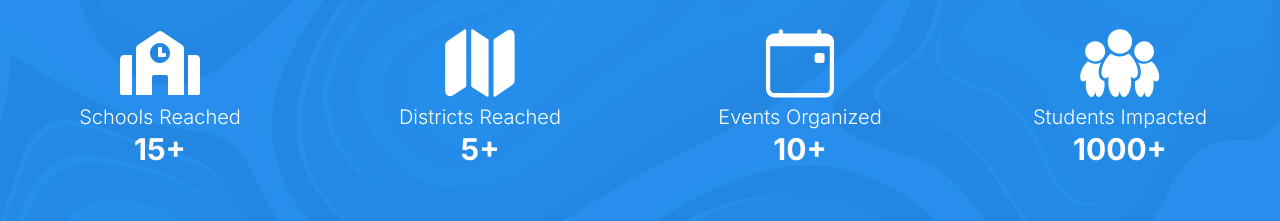
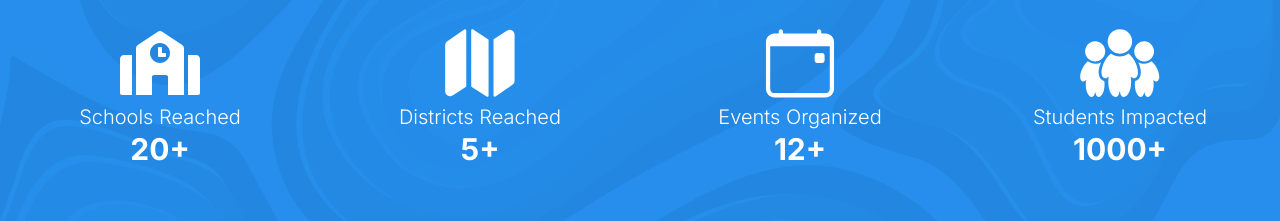
Before and after one commit to COSOGNepal/Website, a Next.js app: page / in a window 1280 px wide. Shown: the part 2320-2541 px from the top of the page. Built offline with nearby package versions, Linux system fonts and the light colour scheme.

Commit message:
increase numbers

```diff
--- a/app/_components/Numbers.tsx
+++ b/app/_components/Numbers.tsx
@@ -11,7 +11,7 @@ const Numbers = () => {
           {" "}
           Schools Reached
         </h2>
-        <h1 className="text-center text-xl sm:text-3xl font-bold">15+</h1>
+        <h1 className="text-center text-xl sm:text-3xl font-bold">20+</h1>
       </div>
       {/* next one */}
       <div className="flex flex-col items-center">
@@ -32,7 +32,7 @@ const Numbers = () => {
           {" "}
           Events Organized
         </h2>
-        <h1 className="text-center text-xl sm:text-3xl font-bold">10+</h1>
+        <h1 className="text-center text-xl sm:text-3xl font-bold">12+</h1>
       </div>
       <div className="flex flex-col items-center">
         <div className="w-12 sm:w-20 aspect-square relative">
```
